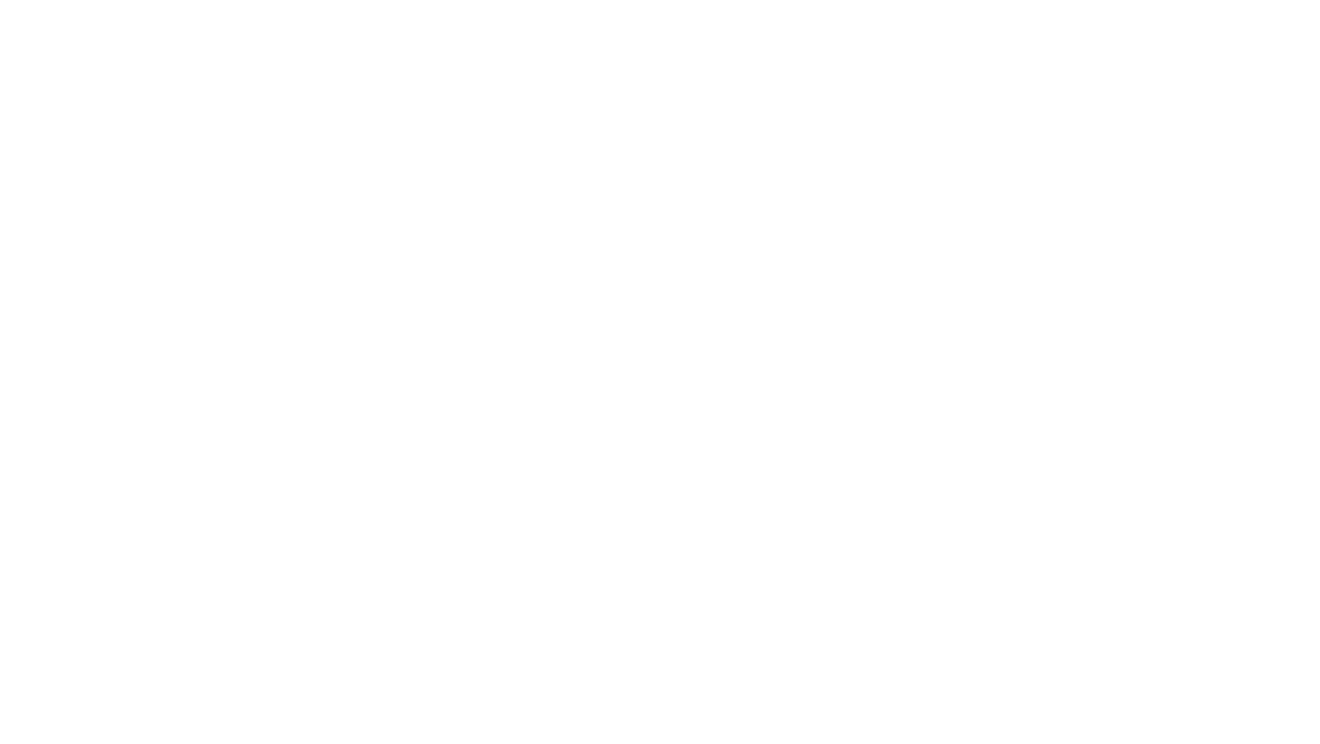
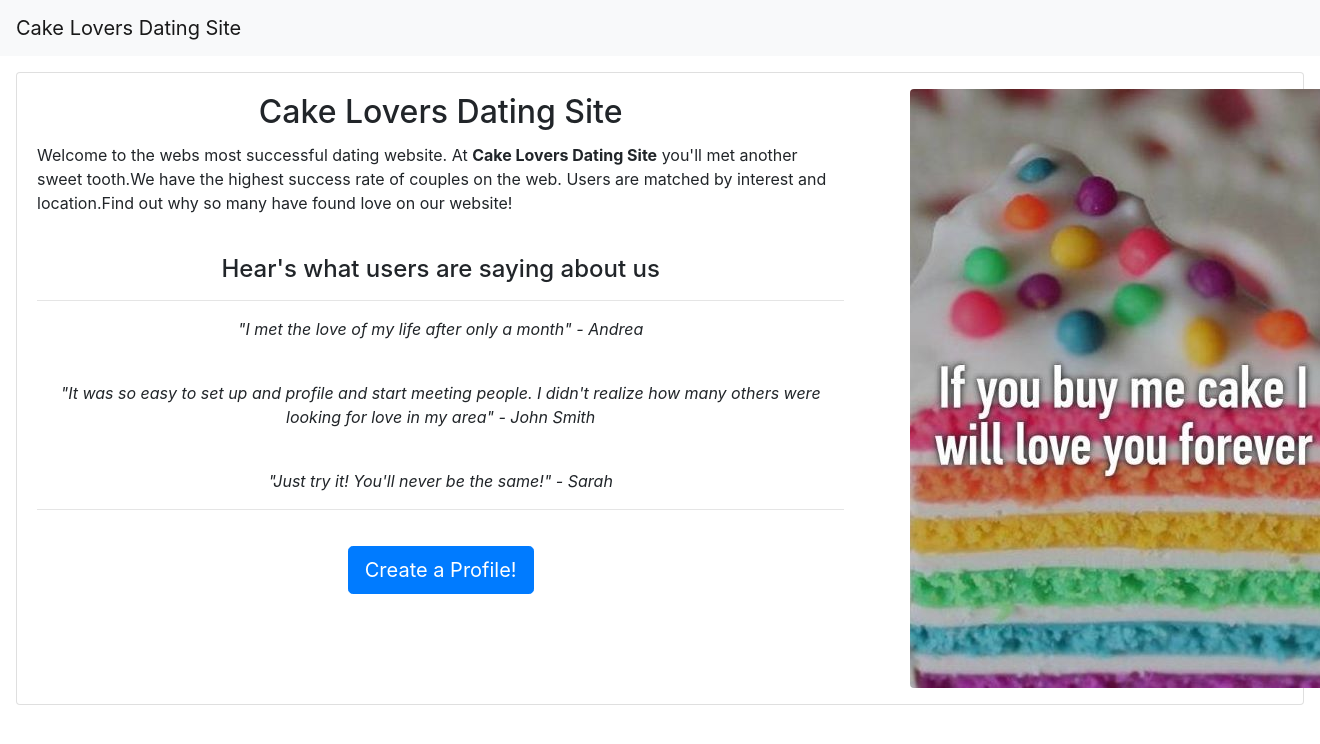
Before and after one commit to maureen44/dating, a PHP site: page /views/home.html in a window 1320 px wide. Before the commit the part shown is empty. Shown: the top 744 px of the page. Run offline with PHP 8.4, Linux system fonts and the light colour scheme.

Commit message:
Added an image to the images folder, added code in the home.html file, added to style.css, and added header commet to index.php file

```diff
--- a/styles/styles.css
+++ b/styles/styles.css
@@ -0,0 +1,7 @@
+.card {
+    margin: 16px;
+}
+
+img {
+    margin: 16px;
+}
--- a/views/home.html
+++ b/views/home.html
@@ -1,3 +1,7 @@
+<!--Maureen Kariuki
+    01/20/2020
+    A cake lovers dating site
+    for people who love cake to meet-->
 <!DOCTYPE html>
 <html lang="en">
 <head>
@@ -7,9 +11,46 @@
     <!-- Bootstrap CSS -->
     <link rel="stylesheet" href="https://stackpath.bootstrapcdn.com/bootstrap/4.3.1/css/bootstrap.min.css" integrity="sha384-ggOyR0iXCbMQv3Xipma34MD+dH/1fQ784/j6cY/iJTQUOhcWr7x9JvoRxT2MZw1T" crossorigin="anonymous">
 
+    <!--Styles.css-->
+    <link rel="stylesheet" type="text/css" href="../styles/styles.css">
+
     <title>Cake Lovers Dating Site</title>
 </head>
 <body>
-
+    <nav class="navbar navbar-light bg-light">
+        <span class="navbar-brand">Cake Lovers Dating Site</span>
+    </nav>
+    <div class="card" >
+        <div class="row">
+            <div class="col-md-8">
+                <div class="card-body">
+                    <h2 class="card-title text-center">Cake Lovers Dating Site</h2>
+                    <p class="card-text">Welcome to the webs most successful dating website.
+                        At <strong>Cake Lovers Dating Site</strong> you'll met another sweet tooth.We have the
+                        highest success rate of couples on the web. Users are matched by interest
+                        and location.Find out why so many have found love on our website!
+                    <br>
+                    <br>
+                    <h4 class="text-center">Hear's what users are saying about us</h4>
+                    <hr>
+                    <p class="font-italic text-center">"I met the love of my life after only a month" - Andrea</p>
+                    <br>
+                    <p class="font-italic text-center">"It was so easy to set up and profile and start meeting people.
+                    I didn't realize how many others were looking for love in my area" - John Smith</p>
+                    <br>
+                    <p class="font-italic text-center">"Just try it! You'll never be the same!" - Sarah</p>
+                    <hr>
+                </div>
+                <!--Button-->
+                <div class="text-center">
+                    <button type="submit" class="btn btn-primary btn-lg">Create a Profile!</button>
+                </div>
+            </div>
+            <!--Image-->
+            <div class="col-md-4">
+                <img class="rounded" src="../images/love-cake-love1.jpg" alt="image">
+            </div>
+        </div>
+    </div>
 </body>
 </html>
```
Also changed, not shown: index.php (+14 -3 lines), images/love-cake-love1.jpg (added).
